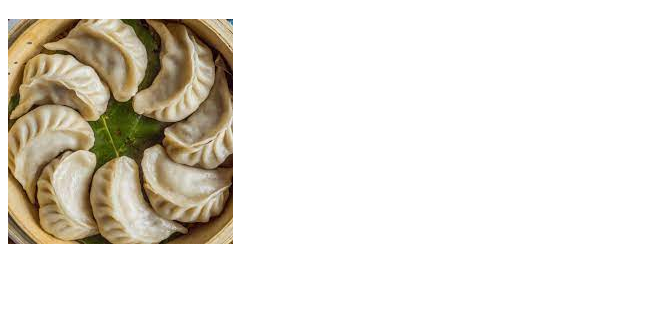
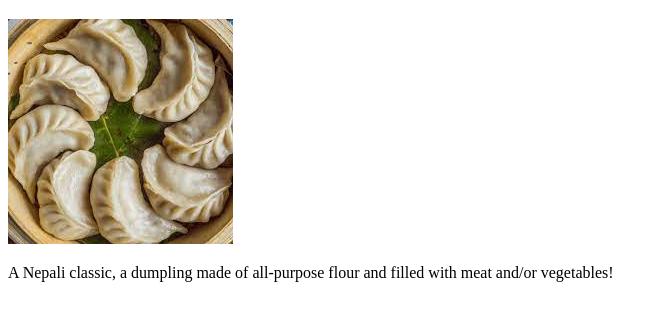
Before and after one commit to ryangfernandez/odin-recipes, a plain HTML site: page recipes/momo.html in a window 1280 px wide. Shown: the part 61-382 px from the top of the page, without its empty margins (0-667 px from the left). Drawn offline with Linux system fonts and the light colour scheme.

Commit message:
Add description of momo

```diff
--- a/recipes/momo.html
+++ b/recipes/momo.html
@@ -8,5 +8,6 @@
 <body>
     <h1>Momo</h1>
     <img src="../images/momo.jpeg" alt="A photo of momo">
+    <p>A Nepali classic, a dumpling made of all-purpose flour and filled with meat and/or vegetables!</p>
 </body>
 </html>
```
